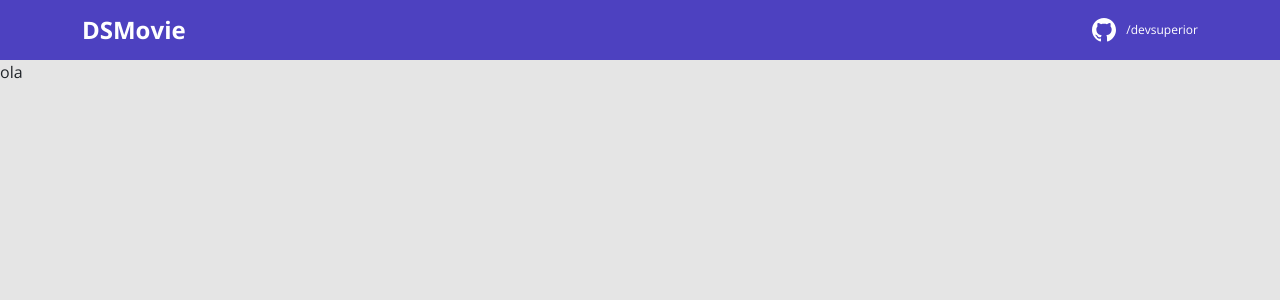
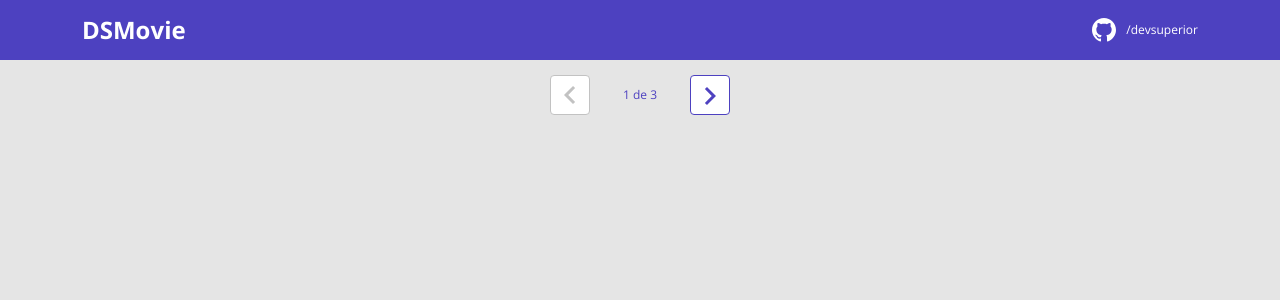
Before and after one commit to MatheusGorga/dsmovie, a React (Create React App) app in the folder dsmovie-web/: page / in a window 1280 px wide. Shown: the top 300 px of the page. Built offline with nearby package versions, Linux system fonts and the light colour scheme.

Commit message:
pagination layout

```diff
--- /dev/null
+++ b/dsmovie-web/src/components/pagination/index.tsx
@@ -0,0 +1,19 @@
+import { ReactComponent as Arrow } from '../../assets/img/arrow.svg';
+import './style.css';
+function Pagination() {
+  return (
+    <div className='dsmovie-pagination-container'>
+      <div className='dsmovie-pagination-box'>
+        <button className='dsmovie-pagination-button' disabled={true}>
+          <Arrow />
+        </button>
+        <p>{`${1} de ${3}`}</p>
+        <button className='dsmovie-pagination-button' disabled={false}>
+          <Arrow className='dsmovie-flip-horizontal' />
+        </button>
+      </div>
+    </div>
+  );
+}
+
+export default Pagination;
--- /dev/null
+++ b/dsmovie-web/src/components/pagination/style.css
@@ -0,0 +1,54 @@
+.dsmovie-pagination-container {
+  padding: 15px 0;
+  display: flex;
+  justify-content: center;
+  align-items: center;
+}
+
+.dsmovie-pagination-box {
+  width: 180px;
+  display: flex;
+  justify-content: space-between;
+  align-items: center;
+}
+
+.dsmovie-pagination-box form {
+  width: 100%;
+  display: flex;
+}
+
+.dsmovie-pagination-button {
+  width: 40px;
+  height: 40px;
+  border-radius: 4px;
+  background-color: #fff;
+  display: flex;
+  justify-content: center;
+  align-items: center;
+  border: 1px solid var(--color-primary);
+  cursor: pointer;
+}
+
+.dsmovie-pagination-button svg {
+  filter: brightness(0) saturate(100%) invert(26%) sepia(19%) saturate(7395%)
+    hue-rotate(234deg) brightness(89%) contrast(92%);
+}
+
+.dsmovie-pagination-button:disabled {
+  border: 1px solid #c2c2c2;
+  cursor: unset;
+}
+
+.dsmovie-pagination-button:disabled svg {
+  filter: none;
+}
+
+.dsmovie-pagination-container p {
+  margin: 0;
+  font-size: 12px;
+  color: var(--color-primary);
+}
+
+.dsmovie-flip-horizontal {
+  transform: rotate(180deg);
+}
--- a/dsmovie-web/src/pages/listing/index.tsx
+++ b/dsmovie-web/src/pages/listing/index.tsx
@@ -1,5 +1,7 @@
+import Pagination from 'components/pagination';
+
 function Listing() {
-  return <div>ola</div>;
+  return <Pagination />;
 }
 
 export default Listing;
```
Also changed, not shown: dsmovie-web/src/assets/img/arrow.svg (added).
